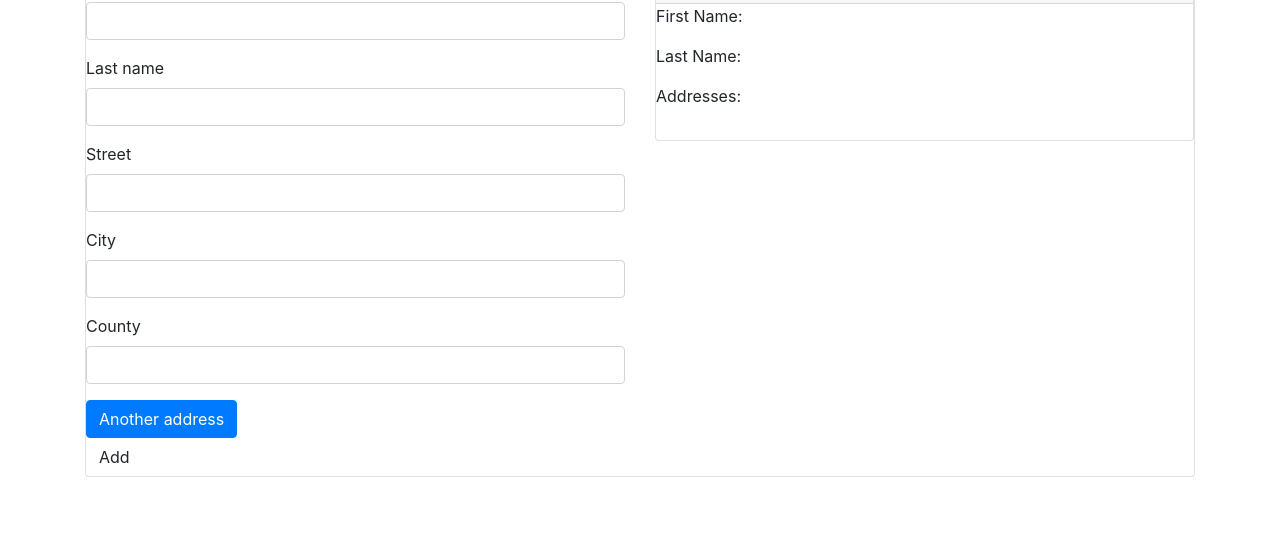
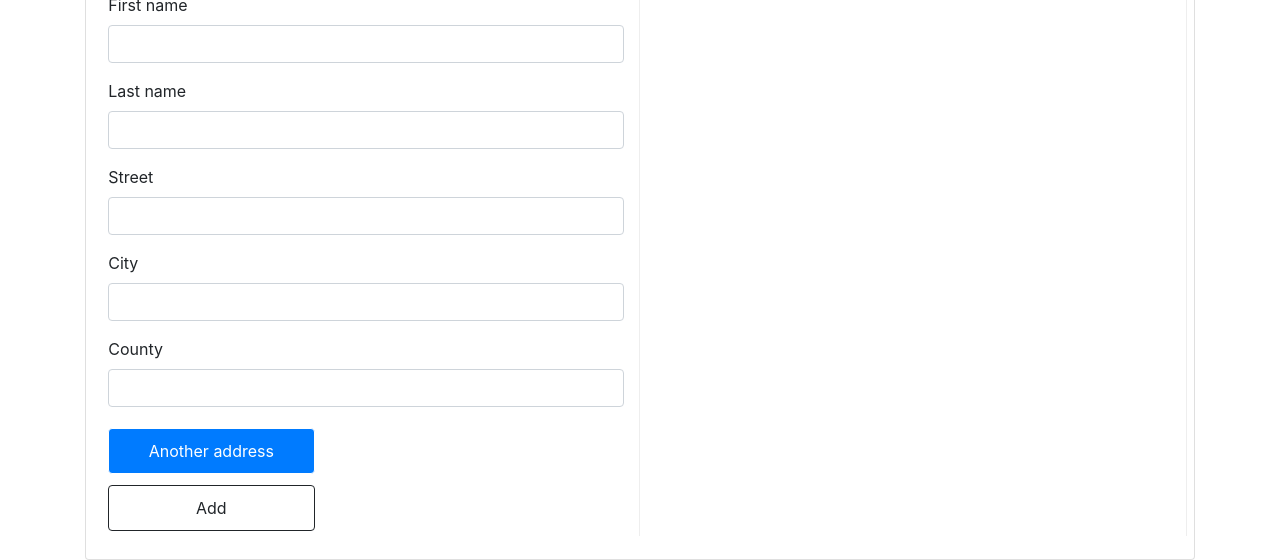
Before and after one commit to Joshua-Warui/address-book, a plain HTML site: page index.html in a window 1280 px wide. Shown: the part 293-853 px from the top of the page. Before the commit the page ends 800 px from the top, so only its background shows below. Drawn offline with nearby package versions, Linux system fonts and the light colour scheme; the site is published under a folder, as on GitHub Pages, so addresses that start at the root find nothing.

Commit message:
modify linked css and js files

```diff
--- a/index.html
+++ b/index.html
@@ -4,9 +4,9 @@
   <meta charset="UTF-8">
   <meta name="viewport" content="width=device-width, initial-scale=1.0">
   <link rel="stylesheet" href="https://stackpath.bootstrapcdn.com/bootstrap/4.4.1/css/bootstrap.min.css">
-  <link rel="stylesheet" href="/css/styles.css">
+  <link rel="stylesheet" href="css/styles.css">
   <script src="https://code.jquery.com/jquery-3.4.1.min.js" integrity="sha256-CSXorXvZcTkaix6Yvo6HppcZGetbYMGWSFlBw8HfCJo=" crossorigin="anonymous"></script>
-  <script src="/js/scripts.js"></script>
+  <script src="js/scripts.js"></script>
   <title>Address Book</title>
 </head>
 <body>
```
